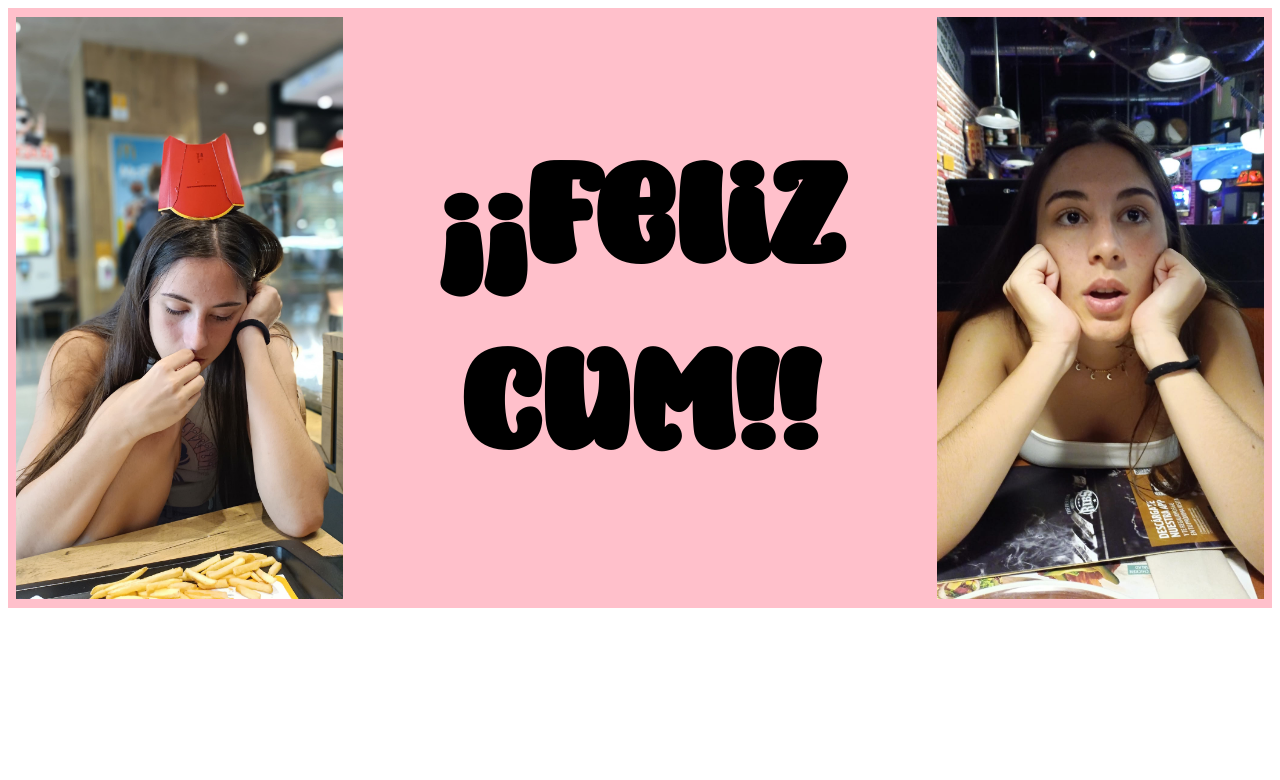
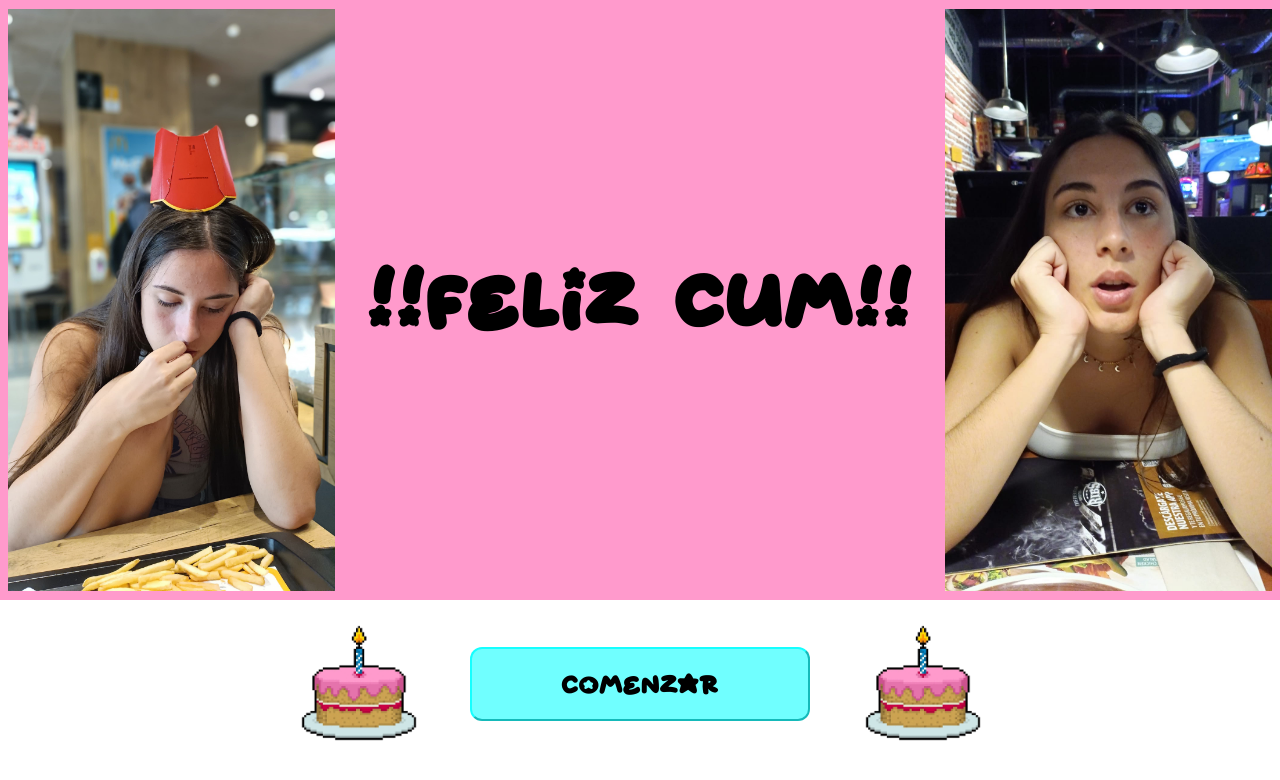
Before and after one commit to Adri833/Cumpleanos-Susana, a plain HTML site: page index.html in a window 1280 px wide. Drawn offline with Linux system fonts and the light colour scheme.

Commit message:
Pasta de dientes terminado

```diff
--- /dev/null
+++ b/colgate.css
@@ -0,0 +1,132 @@
+/* Restablecer márgenes y paddings predeterminados */
+html, body {
+    margin: 0;
+    padding: 0;
+    box-sizing: border-box;
+    width: 100%;
+    height: 100%;
+}
+
+@font-face {
+    font-family: 'Starborn';
+    src: url('Fuentes/Starborn.ttf') format('truetype');
+}
+
+.contenedor-texto {
+    width: 100%; /* Ajusta el ancho para compartir el espacio con el contenedor-meme */
+    background-color: rgba(0, 153, 255, 0.696);
+    display: flex;
+    align-items: center; /* Centra verticalmente el texto dentro del contenedor */
+    justify-content: space-between; /* Centra horizontalmente el texto dentro del contenedor */
+    height: 55%;
+    box-sizing: border-box;
+}
+
+#meme {
+    width: 27.56%;
+    max-width: 100%; /* Asegúrate de que la imagen no se salga del contenedor */
+    height: auto; /* Mantiene la proporción de la imagen */
+    animation: aparecer 10s ease-out;
+}
+
+.contenedor-principal {
+    display: flex; /* Flexbox para alinear .contenedor-texto2 y el input en una fila */
+    align-items: center; /* Centra verticalmente el contenido */
+    justify-content: space-between; /* Distribuye el texto y el input en los extremos */
+    height: 45vh;
+    box-sizing: border-box;
+    width: 100%;
+}
+
+.contenedor-texto2 {
+    display: flex;
+    align-items: center;
+    justify-content: center;
+    height: 45vh;
+    width: 50%;
+    background-image: url('Imagenes/cars.jpg');
+    background-size: cover; /* Hace que la imagen cubra todo el contenedor */
+    background-position: center; /* Centra la imagen de fondo */
+    background-repeat: no-repeat; /* Evita que la imagen se repita */
+    text-shadow: 2px 2px 4px rgba(0, 0, 0, 0.7); /* Añade sombra al texto para mejor legibilidad */
+    box-sizing: border-box;
+}
+
+/* Estilos para el cuadro de entrada */
+.input-cuadro {
+    padding: 20px;
+    font-size: 50px;
+    border: 6px solid #0099ff; /* Borde azul para el cuadro de entrada */
+    border-radius: 20px; /* Bordes redondeados */
+    color: #333; /* Color del texto dentro del cuadro de entrada */
+    outline: none; /* Elimina el contorno predeterminado */
+    box-shadow: 2px 2px 4px rgba(0, 0, 0, 0.3); /* Sombra para el cuadro de entrada */
+    transition: border-color 0.3s ease; /* Transición suave para el color del borde */
+    margin-right: 6%; /* Añade espacio entre el cuadro de entrada y el contenedor */
+}
+
+/* Efecto de foco para el cuadro de entrada */
+.input-cuadro:focus {
+    border-color: #0064a7; /* Cambia el color del borde cuando está en foco */
+}
+
+h1 {
+    font-size: 70px;
+    font-family: 'StarBorn', sans-serif;
+}
+
+.contenedor-texto h1 {
+    margin-left: 14.5%;
+    animation: desplazarizq 1s ease-in-out;
+}
+
+.contenedor-texto2 h1 {
+    animation: desplazardown 1.5s ease;
+}
+
+input {
+    animation: desplazarder 4s ease;
+}
+
+/* Animaciones */
+@keyframes desplazarizq {
+    from {
+        transform: translateX(-1000px);
+        opacity: 0;
+    }
+    to {
+        transform: translateX(0);
+        opacity: 1;
+    }
+}
+
+@keyframes desplazardown {
+    from {
+        transform: translateY(170px);
+        opacity: 0;
+    }
+    to {
+        transform: translateY(0);
+        opacity: 1;
+    }
+}
+
+@keyframes desplazarder {
+    from {
+        transform: translateX(110px);
+        opacity: 0;
+    }
+    to {
+        transform: translateX(0);
+        opacity: 1;
+    }
+}
+
+@keyframes aparecer {
+    from {
+        opacity: 0;
+    }
+    to {
+        opacity: 1;
+    }
+}
--- a/index.html
+++ b/index.html
@@ -13,20 +13,40 @@
         <!-- CSS -->
         <link rel="stylesheet" href="style.css">
     </head>
+    <body>
         <header>
             <!-- Color del fondo para poner imagenes -->
             <div class="rectangulo-rosa">
+
                 <!-- Imagen de la izquierda -->
                 <img id="izquierda" alt="Comiendo patatas" src="Imagenes/foto-principal1.jpg">
 
                 <!-- Texto central -->
-        <h1 class="texto-centrado">¡¡Feliz cum!!</h1>
+                <h1 class="texto-centrado">!!Feliz cum!!</h1>
 
                 <!-- Imagen de la derecha -->
                 <img id="derecha" alt=":O" src="Imagenes/foto-principal2.jpg">
             </div>
         </header>
-<body>
 
+        <div class="contenedor-boton">
+
+            <!-- GIF a la izquierda del botón -->
+            <img class="gif-lateral" src="GIFs/tarta.gif" alt="Tarta GIF">
+
+            <!-- Boton -->
+            <button class="boton-personalizado" id="boton">Comenzar</button>
+
+            <!-- GIF a la derecha del botón -->
+            <img class="gif-lateral" src="GIFs/tarta.gif" alt="Tarta GIF">
+        </div>
+
+    <audio id="ninos" src="Audio/Niños FNAF.mp3" autoplay></audio>
+
+    <script>
+        document.getElementById('boton').addEventListener('click', function() {
+            window.location.href = 'colgate.html';
+        });
+    </script>
 </body>
 </html>
--- a/style.css
+++ b/style.css
@@ -1,13 +1,27 @@
+/* Restablecer márgenes y paddings predeterminados */
+html, body {
+    margin: 0;
+    padding: 0;
+    box-sizing: border-box;
+    width: 100%;
+    height: 100%;
+}
+
 /* Declaracion de la fuente */
 @font-face {
     font-family: 'Honey';
     src: url('Fuentes/Super-Honey.ttf') format('truetype');
 }
 
+@font-face {
+    font-family: 'Starborn';
+    src: url('Fuentes/Starborn.ttf') format('truetype');
+}
+
 .rectangulo-rosa {
     width: 100%;
     height: 75vh;
-    background-color: pink;
+    background-color: rgba(255,154,204,255);
     overflow: hidden; /* Todo lo que exceda el div no se muestra*/
     display: flex;
     align-items: center;
@@ -19,12 +33,14 @@
     width: auto;
     height: 97%;
     margin-left: 0.6%;
+    animation: desplazarizq 0.7s ease-out;
 }
 
 #derecha {
     width: auto;
     height: 97%;
     margin-right: 0.6%;
+    animation: desplazarder 0.7s ease-out;
 }
 
 .texto-centrado {
@@ -33,6 +49,84 @@
     left: 50%;
     transform: translateX(-50%);
     text-align: center;
-    font-family: 'Honey', sans-serif;
-    font-size: 140px;
+    font-family: 'StarBorn', sans-serif;
+    font-size: 5vw;
+    letter-spacing: 0.2vw;
+    max-width: 80%;
+    animation: aparecer 1.5s ease-in-out;
 }
+
+.contenedor-boton {
+    display: flex;
+    align-items: center;
+    justify-content: center;
+    margin-top: 20px;
+    animation: expandir 1.3s ease-out;
+}
+
+.boton-personalizado {
+    background-color: rgba(0, 255, 255, 0.562);
+    border-color: rgba(0, 255, 255, 0.811);
+    padding: 1em 4em; /* Relleno del botón*/
+    text-align: center;
+    text-decoration: none;
+    font-size: 1.4rem;
+    margin: 0 1em;
+    cursor: pointer;
+    border-radius: 12px;
+    transition: background-color 0.3s;
+    font-family: 'StarBorn', sans-serif;
+}
+
+.boton-personalizado:hover {
+    background-color: rgb(20, 231, 228);
+}
+
+.gif-lateral {
+    width: 10vw; /* Tamaño del GIF usando vw para ser responsivo */
+    height: auto; /* Mantiene la proporción del GIF */
+    margin: 0 2vw; /* Espacio entre los GIFs y el botón */
+}
+
+/* Animaciones */
+@keyframes desplazarizq {
+    from {
+        transform: translateX(-200px);
+        opacity: 0;
+    }
+    to {
+        transform: translateX(0);
+        opacity: 1;
+    }
+}
+
+@keyframes desplazarder {
+    from {
+        transform: translateX(200px);
+        opacity: 0;
+    }
+    to {
+        transform: translateX(0);
+        opacity: 1;
+    }
+}
+
+@keyframes aparecer {
+    from {
+        opacity: 0;
+    }
+    to {
+        opacity: 1;
+    }
+}
+
+@keyframes expandir {
+    from {
+        transform: scale(0.8);
+        opacity: 0;
+    }
+    to {
+        transform: scale(1);
+        opacity: 1;
+    }
+}
```
Also changed, not shown: colgate.html (added, +34 -0 lines), colgate.js (added, +15 -0 lines), Fuentes/Starborn.ttf (added), GIFs/tarta.gif (added), Imagenes/cars.jpg (added), Imagenes/colgate.png (added), Imagenes/meme-colgate.jpg (added), 2 other files. Lines whose indentation alone changed are shown as unchanged.
